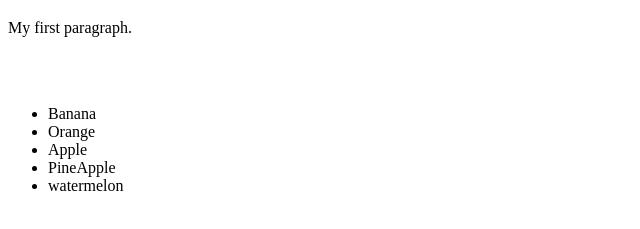
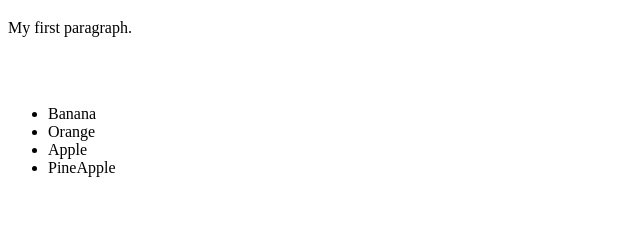
Before and after one commit to pandayhanuman/ListApplication, a plain HTML site: page index.html in a window 1280 px wide. Shown: the part 61-290 px from the top of the page, without its empty margins (0-640 px from the left). Drawn offline with Linux system fonts and the light colour scheme.

Commit message:
Revert "fcfc"
This reverts commit caad8039765a292866081d5980b540158ac10870.

```diff
--- a/index.html
+++ b/index.html
@@ -10,7 +10,6 @@
 <li>Orange</li>
 <li>Apple</li>
 <li>PineApple</li>
-<li>watermelon</li>
 </ul>
 </body>
 </html>
```
